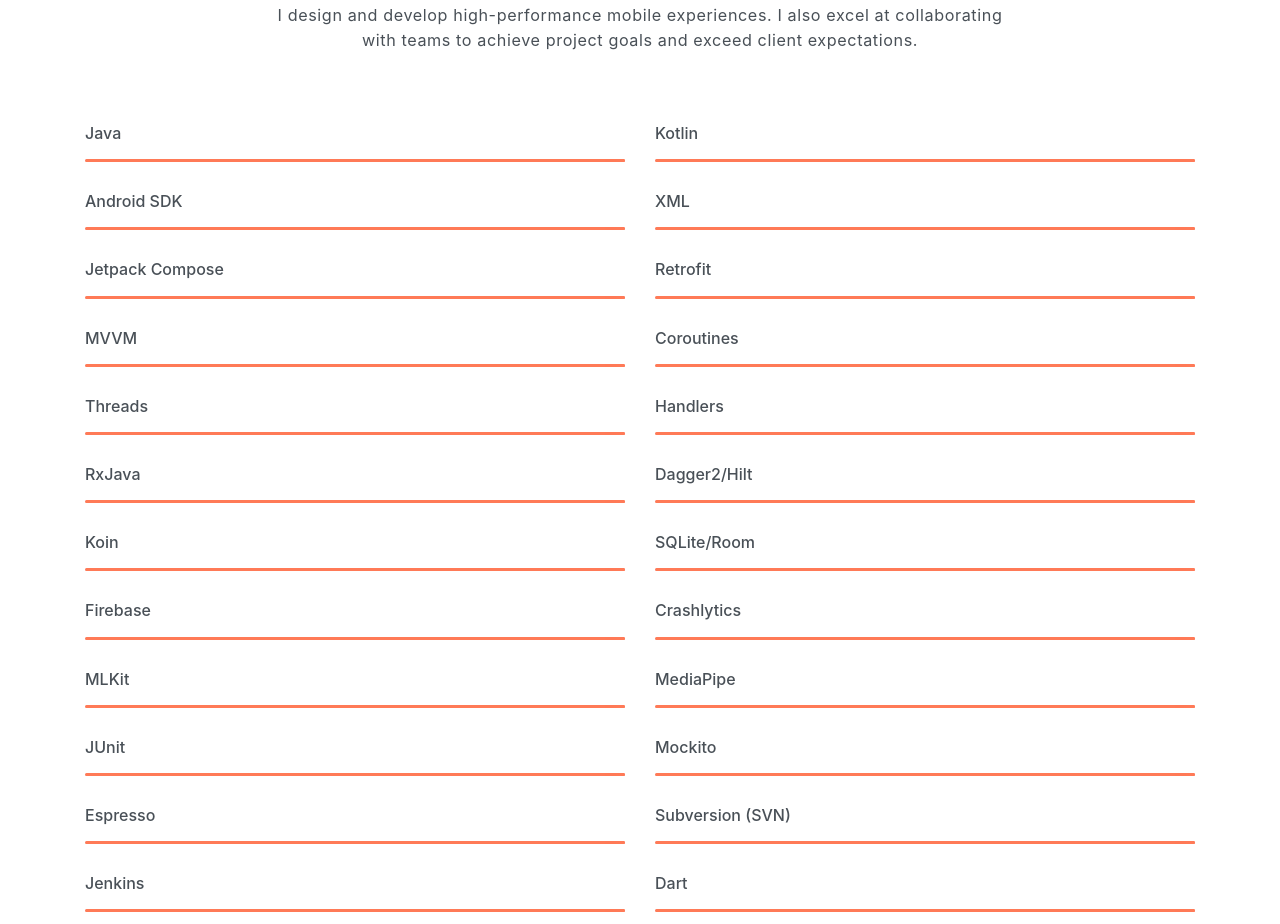
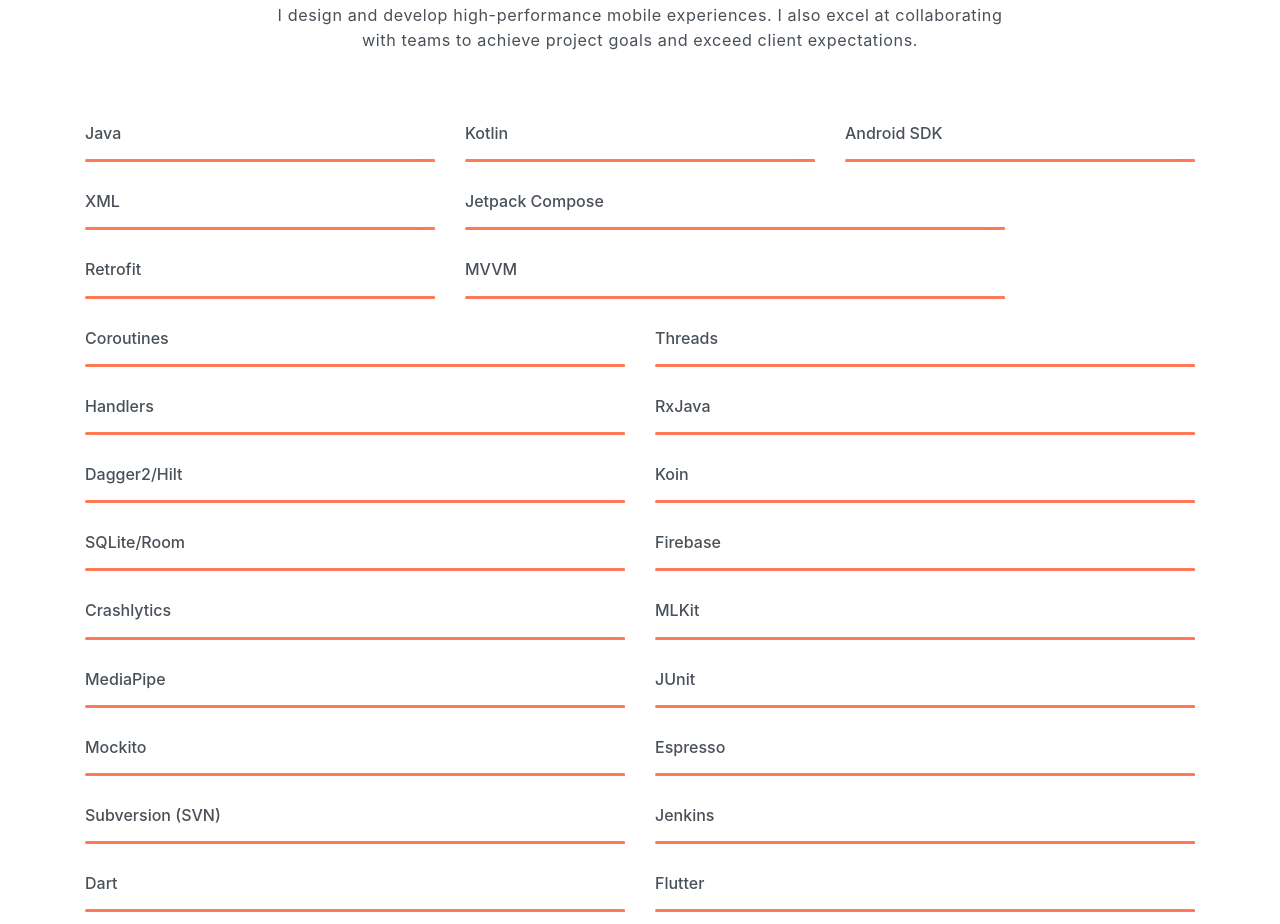
Before and after one commit to veroanggraa/veroanggraa.github.io, a plain HTML site: page index.html in a window 1280 px wide. Shown: the part 1420-2344 px from the top of the page. Drawn offline with Linux system fonts and the light colour scheme.

Commit message:
change row

```diff
--- a/index.html
+++ b/index.html
@@ -121,25 +121,25 @@
             <p class="mb-5 pb-4">I design and develop high-performance mobile experiences. I also excel at collaborating<br> with teams to achieve project goals and exceed client expectations.</p>
 
             <div class="row text-left">
-              <div class="col-sm-6">
+              <div class="col-sm-4">
                   <h6 class="mb-3">Java</h6>
                   <div class="progress">
                       <div class="progress-bar bg-primary" role="progressbar" style="width: 100%;" aria-valuenow="25" aria-valuemin="0" aria-valuemax="100"><span>89%</span></div>
                   </div>
               </div>
-              <div class="col-sm-6">
+              <div class="col-sm-4">
                   <h6 class="mb-3">Kotlin</h6>
                   <div class="progress">
                       <div class="progress-bar bg-primary" role="progressbar" style="width: 100%;" aria-valuenow="25" aria-valuemin="0" aria-valuemax="100"><span>83%</span></div>
                   </div>
               </div>
-              <div class="col-sm-6">
+              <div class="col-sm-4">
                   <h6 class="mb-3">Android SDK</h6>
                   <div class="progress">
                       <div class="progress-bar bg-primary" role="progressbar" style="width: 100%;" aria-valuenow="25" aria-valuemin="0" aria-valuemax="100"><span>95%</span></div>
                   </div>
               </div>
-              <div class="col-sm-6">
+              <div class="col-sm-4">
                   <h6 class="mb-3">XML</h6>
                   <div class="progress">
                       <div class="progress-bar bg-primary" role="progressbar" style="width: 100%;" aria-valuenow="25" aria-valuemin="0" aria-valuemax="100"><span>90%</span></div>
@@ -151,7 +151,7 @@
                     <div class="progress-bar bg-primary" role="progressbar" style="width: 100%;" aria-valuenow="25" aria-valuemin="0" aria-valuemax="100"><span>90%</span></div>
                 </div>
              </div>
-             <div class="col-sm-6">
+             <div class="col-sm-4">
               <h6 class="mb-3">Retrofit</h6>
               <div class="progress">
                   <div class="progress-bar bg-primary" role="progressbar" style="width: 100%;" aria-valuenow="25" aria-valuemin="0" aria-valuemax="100"><span>90%</span></div>
```
